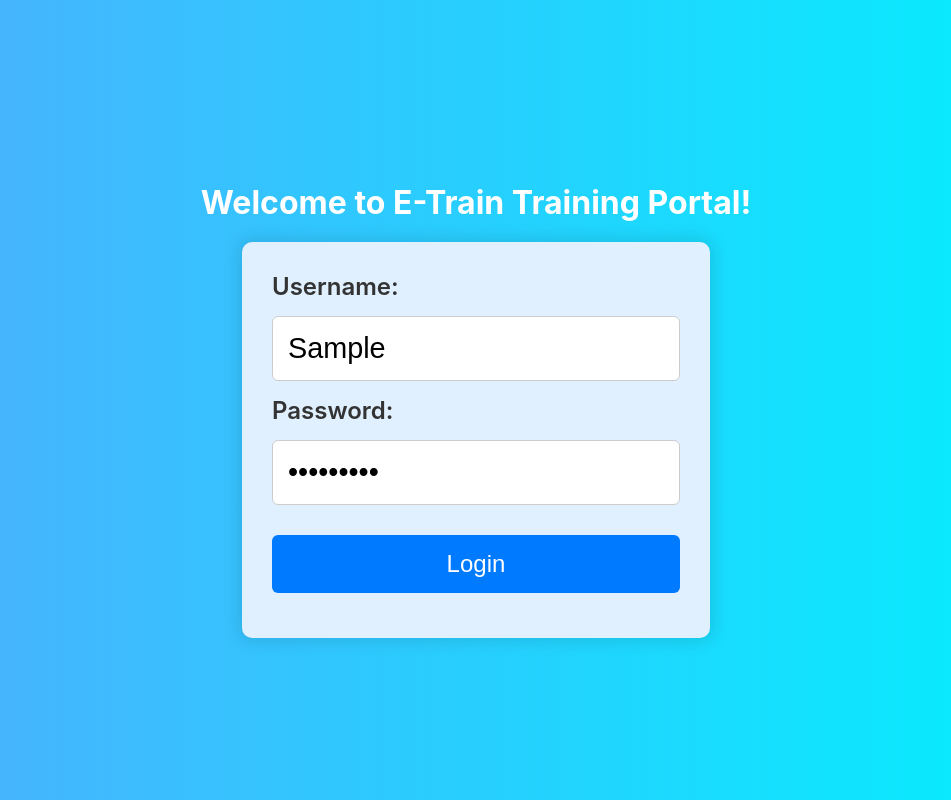
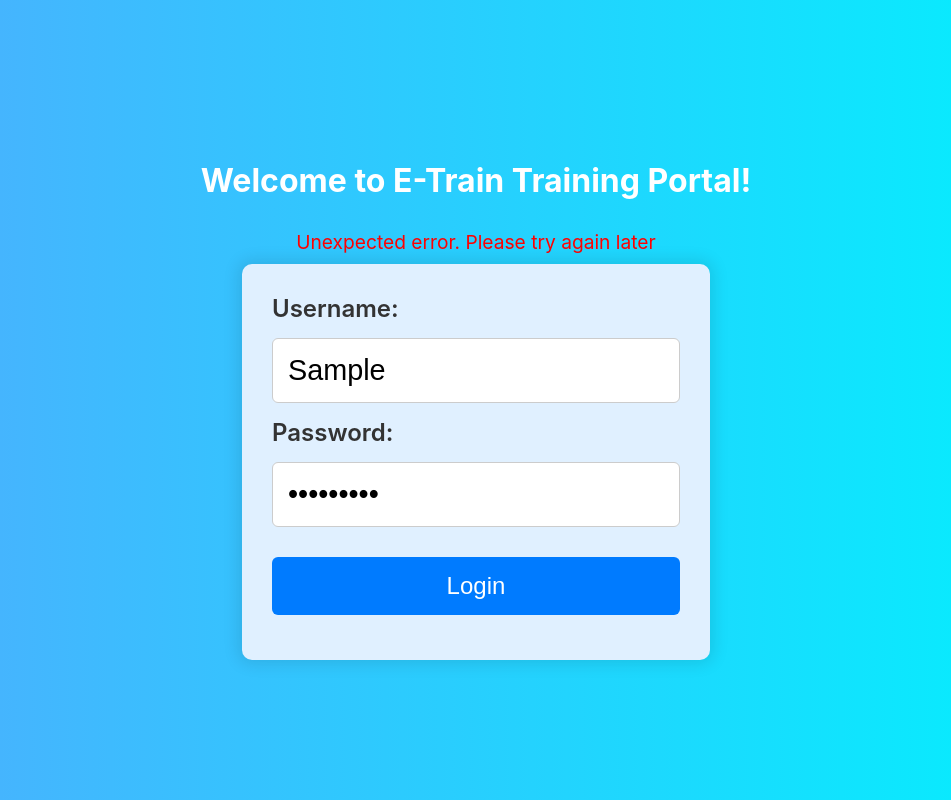
Before and after one commit to FinnieRyan/ip2-project, a React (Create React App) app: page / in a window 1280 px wide. Both pictures are taken after typing "Sample", "Sample123" into the empty fields and a click on the button "Login". Shown: the whole page, without its empty margins (164-1115 px from the left). Built offline with nearby package versions, Linux system fonts and the light colour scheme; no server answers.

Commit message:
error message for incorrect login

```diff
--- a/src/containers/LoginContainer.js
+++ b/src/containers/LoginContainer.js
@@ -34,10 +34,17 @@ const ContentWrapper = styled.div`
   flex-direction: column;
   align-items: center;
 `;
+const StyledError = styled.p`
+  color: red;
+  font-size: 1.2em;
+  margin: 10px 0;
+  animation: ${fadeIn} 2s ease-in;
+`;
 
 function LoginContainer() {
   const [username, setUsername] = useState('');
   const [password, setPassword] = useState('');
+  const [errorMessage, setErrorMessage] = useState('');
   const navigate = useNavigate();
 
   const handleLogin = async () => {
@@ -70,6 +77,11 @@ function LoginContainer() {
         navigate('/manager-dashboard'); // Navigate to the manager dashboard
       }
     } catch (err) {
+      if (err.response && err.response.status === 401) {
+        setErrorMessage('Invalid username or password');
+      } else {
+        setErrorMessage('Unexpected error. Please try again later')
+      }
       console.log('Login unsuccessful');
     }
   };
@@ -78,6 +90,7 @@ function LoginContainer() {
     <StyledLoginContainer>
       <ContentWrapper>
         <Title>Welcome to E-Train Training Portal!</Title>
+        {errorMessage && <StyledError>{errorMessage}</StyledError>}
         <LoginForm
           username={username}
           onUsernameChange={setUsername}
```
